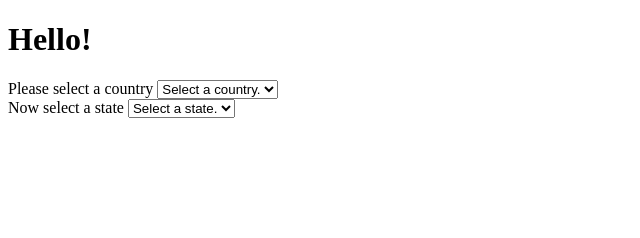
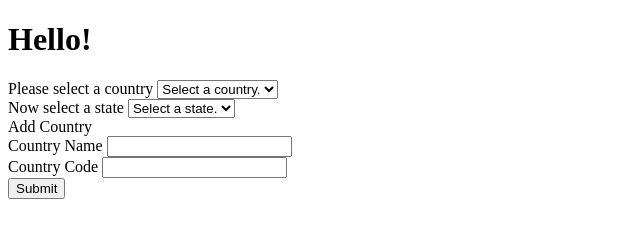
Before and after one commit to JoshuaF123/onboarding-project-2022, a plain HTML site: page index.html in a window 1280 px wide. Shown: the whole page, without its empty margins (0-640 px from the left). Drawn offline with Linux system fonts and the light colour scheme.

Commit message:
Began working on the add country functionality

```diff
--- a/index.html
+++ b/index.html
@@ -15,12 +15,25 @@
                 </select>
         </div>
         <div>
-            <!--This should only appear after a country has been selected-->
             <label for = "stateListText">Now select a state</label>
             <select id = "stateList" name = "stateList">
                 <!--populate country list with step 2-->
                 <option>Select a state.</option>
             </select>
         </div>
+        <form>
+            <label for = "addCountry">Add Country</label><br>
+            <div>
+                <label for = "promptCountryName">Country Name</label>
+                <input id = "userCountryName" type = "text" />
+            </div>
+                <label for = "promptCountryCode">Country Code</label>
+                <input id = "userCountryCode" type = "text" />
+            <div>
+                <input  type = "submit"
+                        id = "addCountryButton"
+                        onclick="">
+            </div>
+        </form>
     </body>
 </html>
--- a/main.js
+++ b/main.js
@@ -4,6 +4,8 @@ console.log("hello");
 This function fetchs the list from the provided URL,
 saves it in a JSON array, then puts that data into a useable
 array.
+@param url: is the url of the database you're trying to pull
+from. It must be a string!
 @return: A usable array containing all the data from the URL.
 */
 async function readDatabase(url){
@@ -26,18 +28,16 @@ async function readDatabase(url){
 /*
 The functions takes the information that populateDropdownMenu
 collects, then adds it to the appropriate dropdown menu.
+@param id: the ID of the dropdown list you're trying to access.
+Must be a string.
+@param url: is the url of the database you're trying to pull
+from. It must be a string!
 */
 async function populateDropdownMenu(id, url){
     let optionsFromDatabase = await readDatabase(url);
     console.log(optionsFromDatabase);
     let dropdownMenu = document.getElementById(id);
-    //This clears out the options everytime you click the
-    //dropdown menu, but that prevents us from having a
-    //selected element
-    /*dropdownMenu.onclick = function(){
-        var options = document.querySelectorAll("#"+ id +" option");
-        options.forEach(o => o.remove());
-    }*/
+
     for(let x = 0 ; x < optionsFromDatabase.length; x++){
         var place = optionsFromDatabase[x];
         var el = document.createElement("option");
@@ -47,11 +47,21 @@ async function populateDropdownMenu(id, url){
     }
 }
 
+async function addCountry(url){
+    const response = await fetch(url, {method: 'POST'});
+}
+
+//This part is basically the main function. On load, populate the
+//country dropdown menu by calling 'populateDropdownMenu' function.
+//This in turn forces the state list to populate. The statelist will update
+//whenever the user changes the currently selected country.
 window.addEventListener('DOMContentLoaded', function(){//end1
     let clickedCountry = false;
     let countryList = document.getElementById("countryList");
     let stateList = document.getElementById("stateList");
 
+    //Initial population of the country list. The If statement
+    //safeguards from duplications or pollution.
     countryList.addEventListener('click', function(){ //start2
         if(clickedCountry === false){
             populateDropdownMenu("countryList", "https://xc-countries-api.herokuapp.com/api/countries/");
@@ -59,16 +69,19 @@ window.addEventListener('DOMContentLoaded', function(){//end1
         }
 
     });//end2
-
+    //auto-updating state list.
     countryList.addEventListener('change', function(){ //start3
         let urlPt1 = "https://xc-countries-api.herokuapp.com/api/countries/";
         let urlPt2 = "/states/";
         let choosenCountry = countryList.value;
         let finalURL = urlPt1+choosenCountry+urlPt2;
 
+        //These two lines remove every entry in the state list
+        //to prevent duplications and polluting the options.
         var options = document.querySelectorAll("#stateList option");
         options.forEach(o => o.remove());
 
+        //This block re-adds the default value to the state list.
         let defOption = document.createElement("option");
         defOption.text = "Select a state.";
         defOption.val = "val";
```
